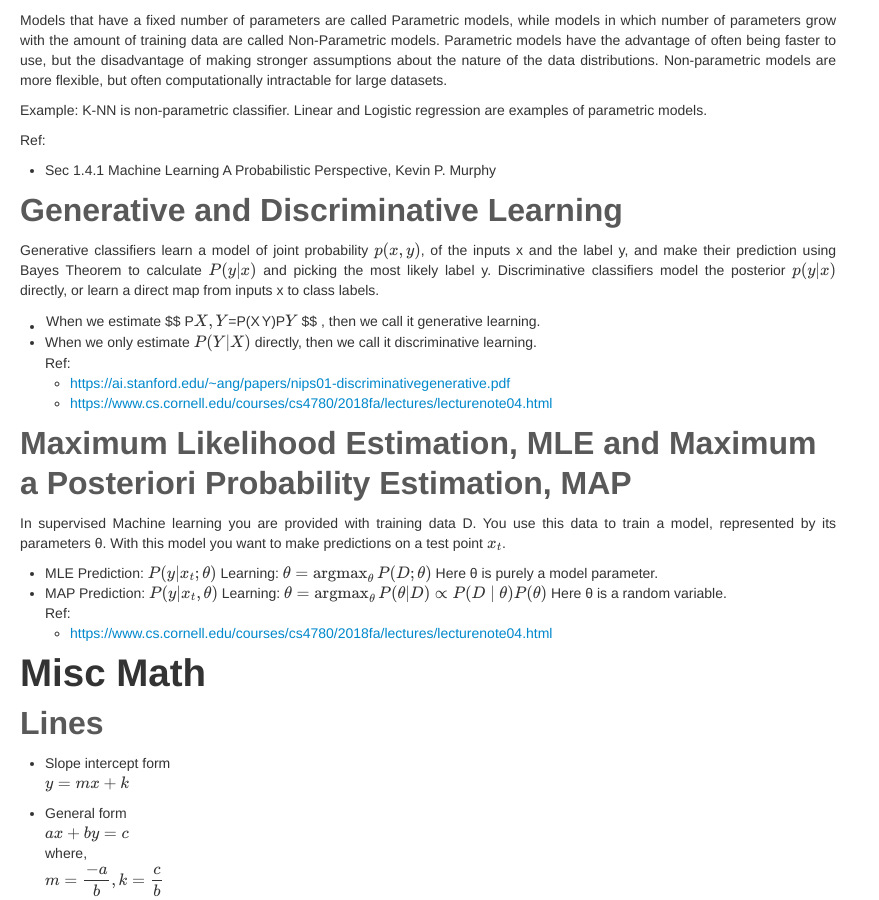
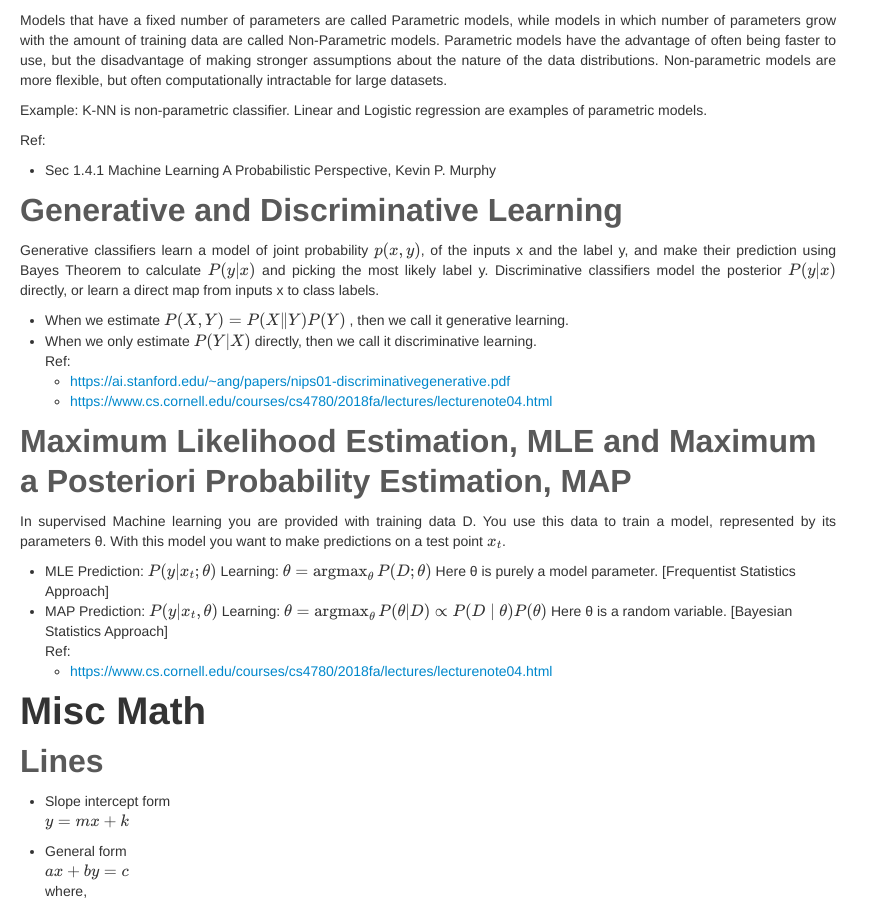
Before and after one commit to anuragkapur/anuragkapur.github.io, a Jekyll site: the page built from blog/engineering/_posts/2020-04-25-machine-learning-reference-guide.md, in a window 1280 px wide and 900 px high, scrolled down 5114 px. Shown: the whole window, without its empty margins (0-879 px from the left). Built offline with Jekyll 4.4.1, drawn with Linux system fonts in a browser that asks for light colours; formulas are drawn with MathJax 3; comment, search, counter and statistics services are not loaded.

Commit message:
Fix formatting

```diff
--- a/blog/engineering/_posts/2020-04-25-machine-learning-reference-guide.md
+++ b/blog/engineering/_posts/2020-04-25-machine-learning-reference-guide.md
@@ -253,8 +253,8 @@ Ref:
 ## Generative and Discriminative Learning
 Generative classifiers learn a model of joint probability $$ p(x, y) $$, of the inputs x and the label y, and make their
 prediction using Bayes Theorem to calculate $$ P(y|x) $$ and picking the most likely label y. Discriminative classifiers
-model the posterior $$ p(y|x) $$ directly, or learn a direct map from inputs x to class labels.
-* When we estimate $$ P(X,Y)=P(X|Y)P(Y) $$ , then we call it generative learning.
+model the posterior $$ P(y|x) $$ directly, or learn a direct map from inputs x to class labels.
+* When we estimate $$ P(X,Y) = P(X\|Y) P(Y) $$ , then we call it generative learning.
 * When we only estimate $$ P(Y|X) $$ directly, then we call it discriminative learning.
 Ref:
   * [https://ai.stanford.edu/~ang/papers/nips01-discriminativegenerative.pdf](https://ai.stanford.edu/~ang/papers/nips01-discriminativegenerative.pdf)
@@ -264,9 +264,9 @@ Ref:
 In supervised Machine learning you are provided with training data D. You use this data to train a model, represented by
 its parameters θ. With this model you want to make predictions on a test point $$x_t$$.
 * MLE Prediction: $$ P(y|x_t;\theta) $$ Learning: $$ \theta=\operatorname*{argmax}_\theta P(D;\theta) $$ Here θ is
-purely a model parameter.
+purely a model parameter. [Frequentist Statistics Approach]
 * MAP Prediction: $$ P(y|x_t,\theta) $$ Learning: $$ \theta=\operatorname*{argmax}_\theta P(\theta|D)\propto P(D \mid \theta) P(\theta) $$
-Here θ is a random variable.
+Here θ is a random variable. [Bayesian Statistics Approach]
 Ref:
   * [https://www.cs.cornell.edu/courses/cs4780/2018fa/lectures/lecturenote04.html](https://www.cs.cornell.edu/courses/cs4780/2018fa/lectures/lecturenote04.html)
 
```
